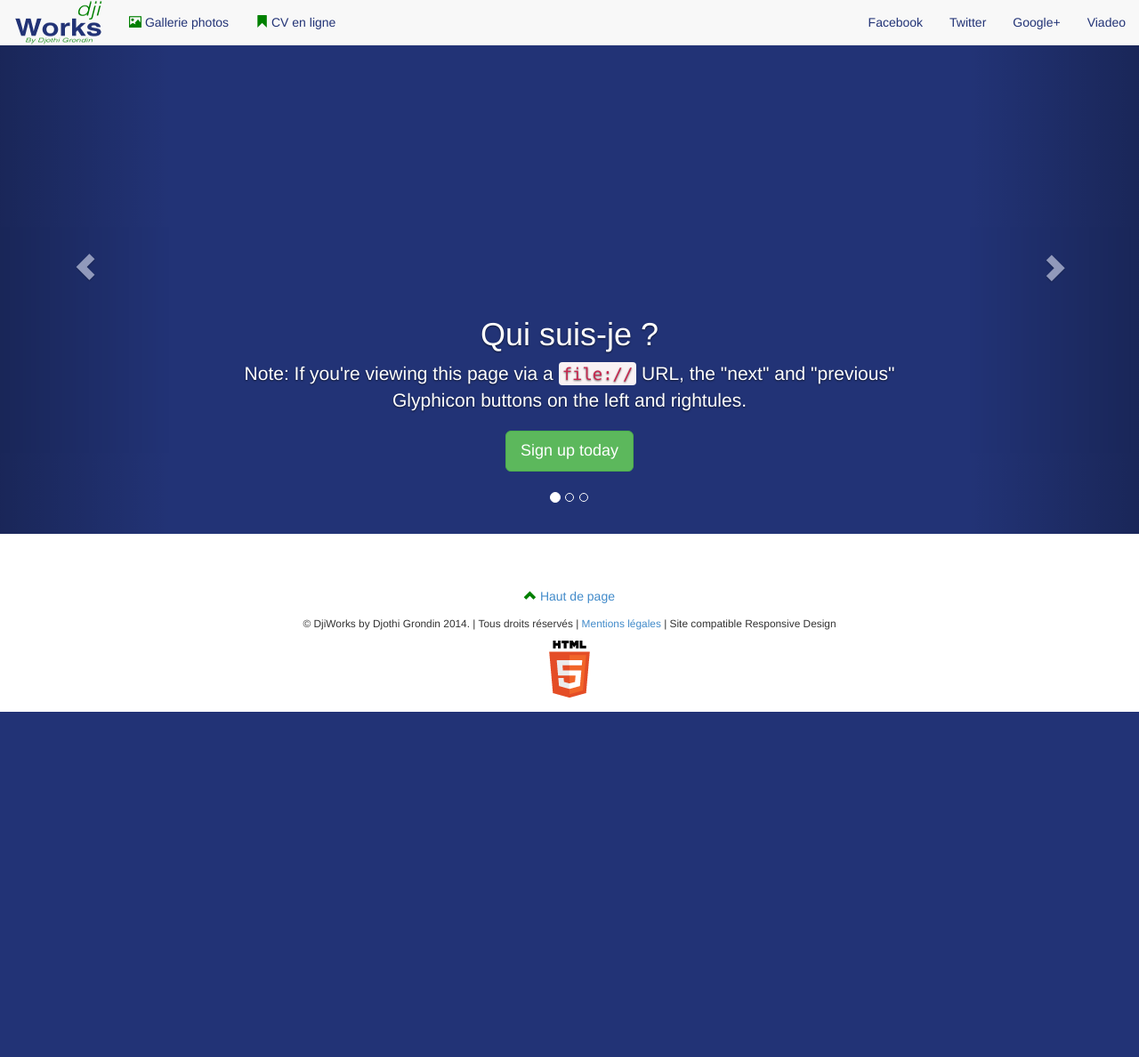
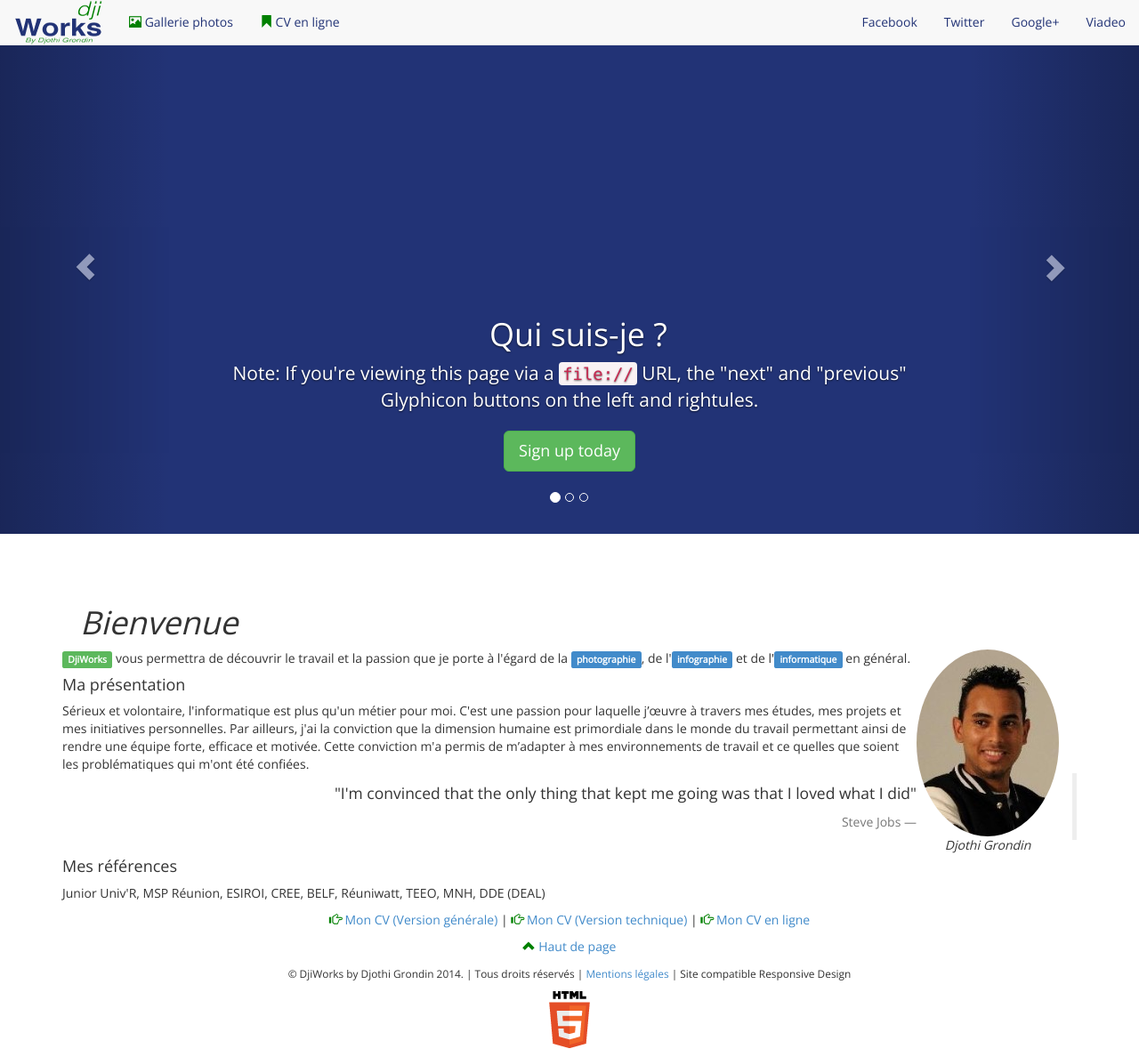
Before and after one commit to djiworks/djiworksv2, a PHP site: page / in a window 1280 px wide. Shown: the whole page at 89% size. Before the commit the page ends 800 px from the top, so only its background shows below. Run offline with PHP 8.4, Linux system fonts and the light colour scheme; some libraries are stand-ins or nearby versions.

Commit message:
présentation

```diff
--- /dev/null
+++ b/banner.html
@@ -0,0 +1,46 @@
+<!-- Caroussel Bar -->
+	<div id="slideshow" class="carousel slide" data-ride="carousel">
+      <!-- Indicators -->
+      <ol class="carousel-indicators">
+        <li data-target="#slideshow" data-slide-to="0" class="active"></li>
+        <li data-target="#slideshow" data-slide-to="1"></li>
+        <li data-target="#slideshow" data-slide-to="2"></li>
+      </ol>
+      <div class="carousel-inner">
+        <div class="item active">
+          <div class="container">
+            <div class="carousel-caption">
+              <h1>Qui suis-je ?</h1>
+              <p>Note: If you're viewing this page via a <code>file://</code> URL, the "next" and "previous" Glyphicon buttons on the left and rightules.</p>
+              <p><a class="btn btn-lg btn-success" href="#" role="button">Sign up today</a></p>
+            </div>
+          </div>
+        </div>
+        <div class="item">
+          <img src="images/slides/nuit.jpg" alt="Second slide">
+          <div class="container">
+            <div class="carousel-caption">
+              <h1>Gallerie photos</h1>
+              <p>Cras justo odio, dapibus ac facilisis in, egestas eget quam. Donec id  id elit.</p>
+              <p><a class="btn btn-lg btn-success" href="#" role="button">Learn more</a></p>
+            </div>
+          </div>
+        </div>
+        <div class="item">
+          <img src="images/slides/nuit.jpg" alt="Third slide">
+          <div class="container">
+            <div class="carousel-caption">
+              <h1>Mes compétences</h1>
+              <p>
+              	Découvrez mes projets web <code>JavaScript</code>,
+              	mes applications mobiles <code>Objective-C</code>
+              	ou encore mes logiciels <code>Java</code>
+              </p>
+              <p><a class="btn btn-success btn-lg" href="#" role="button">Voir +</a></p>
+            </div>
+          </div>
+        </div>
+      </div>
+      <a class="left carousel-control" href="#slideshow" role="button" data-slide="prev"><span class="glyphicon glyphicon-chevron-left"></span></a>
+      <a class="right carousel-control" href="#slideshow" role="button" data-slide="next"><span class="glyphicon glyphicon-chevron-right"></span></a>
+    </div>
--- a/css/custom.css
+++ b/css/custom.css
@@ -1,5 +1,19 @@
+@charset "utf-8";
+
+@import url(http://fonts.googleapis.com/css?family=Open+Sans);
+
 /* CUSTOMIZE GLOBAL STYLE
 -------------------------------------------------- */
+body
+{
+	font-family: 'Open Sans';
+}
+
+h1
+{
+	padding-left : 20px;
+}
+
 .green
 {
 	color: #008000 !important;
--- /dev/null
+++ b/footer.html
@@ -0,0 +1,12 @@
+<!-- FOOTER -->
+    <footer>
+       <p class="text-center">
+       	<a href="#" onclick="$('html,body').animate({scrollTop:0},'slow');return false;">
+       		<span class= "glyphicon glyphicon-chevron-up green"></span> Haut de page
+	   	</a>
+	   </p>
+       <p class="text-center">
+       	<small>&copy; DjiWorks by Djothi Grondin 2014. | Tous droits réservés | <a href="#">Mentions légales</a> | Site compatible Responsive Design</small>
+       </p>
+       <p class="text-center hidden-xs"><img src="images/used/html5.png" alt="Logo HTML5"/></p>
+    </footer>
--- /dev/null
+++ b/menu.html
@@ -0,0 +1,30 @@
+<!-- Navigation Bar -->
+	<div class="navbar-wrapper">
+	<nav class="navbar navbar-default navbar-static-top" role="navigation">
+		<div class="container-fluid">
+			<div class="navbar-header">
+		      <button type="button" class="navbar-toggle" data-toggle="collapse" data-target="#collapse-menu">
+		        <span class="sr-only">Toggle navigation</span>
+		        <span class="icon-bar"></span>
+		        <span class="icon-bar"></span>
+		        <span class="icon-bar"></span>
+		      </button>
+		      <a class="navbar-brand" href="#"><img alt="Logo djiworks" src="images/used/logo.png"/></a>
+		    </div>
+
+
+		    <div class="collapse navbar-collapse" id="collapse-menu">
+		    	<ul class="nav navbar-nav">
+		    		<li><a href="#"><span class="glyphicon glyphicon-picture green"></span> Gallerie photos</a></li>
+					<li><a href="#"><span class="glyphicon glyphicon-bookmark green"></span> CV en ligne</a></li>
+		    	</ul>
+			    <ul class="nav navbar-nav navbar-right">
+					<li><a href="#">Facebook</a></li>
+					<li><a href="#">Twitter</a></li>
+					<li><a href="#">Google+</a></li>
+					<li><a href="#">Viadeo</a></li>
+				</ul>
+		    </div>
+		</div>
+	</nav>
+	</div>
--- /dev/null
+++ b/presentation.html
@@ -0,0 +1,33 @@
+<section>
+<div class="container">
+	<h1><i>Bienvenue</i></h1>
+	<p class="text-center pull-right">
+		<img src="images/photo.jpg" alt="Photo de Djothi" class="img-circle">
+		<br/>
+		<em>Djothi Grondin</em>
+	</p>
+	<p class="text-left">
+		<strong><span class="label label-success">DjiWorks</span></strong> vous permettra de découvrir le travail et la passion que je porte à l'égard de la
+		<strong><span class="label label-primary">photographie</span></strong>,
+		de l'<strong><span class="label label-primary">infographie</span></strong>
+		et de l'<strong><span class="label label-primary">informatique</span></strong> en général.
+		<h4>Ma présentation</h4>
+		Sérieux et volontaire, l'informatique est plus qu'un métier pour moi. C'est une passion pour laquelle j’œuvre à travers mes études,
+		mes projets et mes initiatives personnelles. Par ailleurs, j'ai la conviction que la dimension humaine est primordiale dans le monde du travail 			permettant ainsi de rendre une équipe forte, efficace et motivée. Cette conviction m'a permis de m’adapter à mes environnements de travail et ce 			quelles que soient les problématiques qui m'ont été confiées.<br/>
+
+		<blockquote class="blockquote-reverse">
+		  <p>"I'm convinced that the only thing that kept me going was that I loved what I did"</p>
+		  <footer><cite title="Steve Jobs">Steve Jobs</cite></footer>
+		</blockquote>
+	</p>
+	<p class="text-left">
+		<h4>Mes références</h4>
+		Junior Univ'R, MSP Réunion, ESIROI, CREE, BELF, Réuniwatt, TEEO, MNH, DDE (DEAL)
+	</p>
+	<p class="text-center">
+		<a href="#"><span class="glyphicon glyphicon-hand-right green"></span> Mon CV (Version générale)</a> |
+		<a href="#"><span class="glyphicon glyphicon-hand-right green"></span> Mon CV (Version technique)</a> |
+		<a href="#"><span class="glyphicon glyphicon-hand-right green"></span> Mon CV en ligne</a>
+	</p>
+</div>
+</section>
```
Also changed, not shown: index.php (+6 -93 lines), images/photo.jpg (added).
